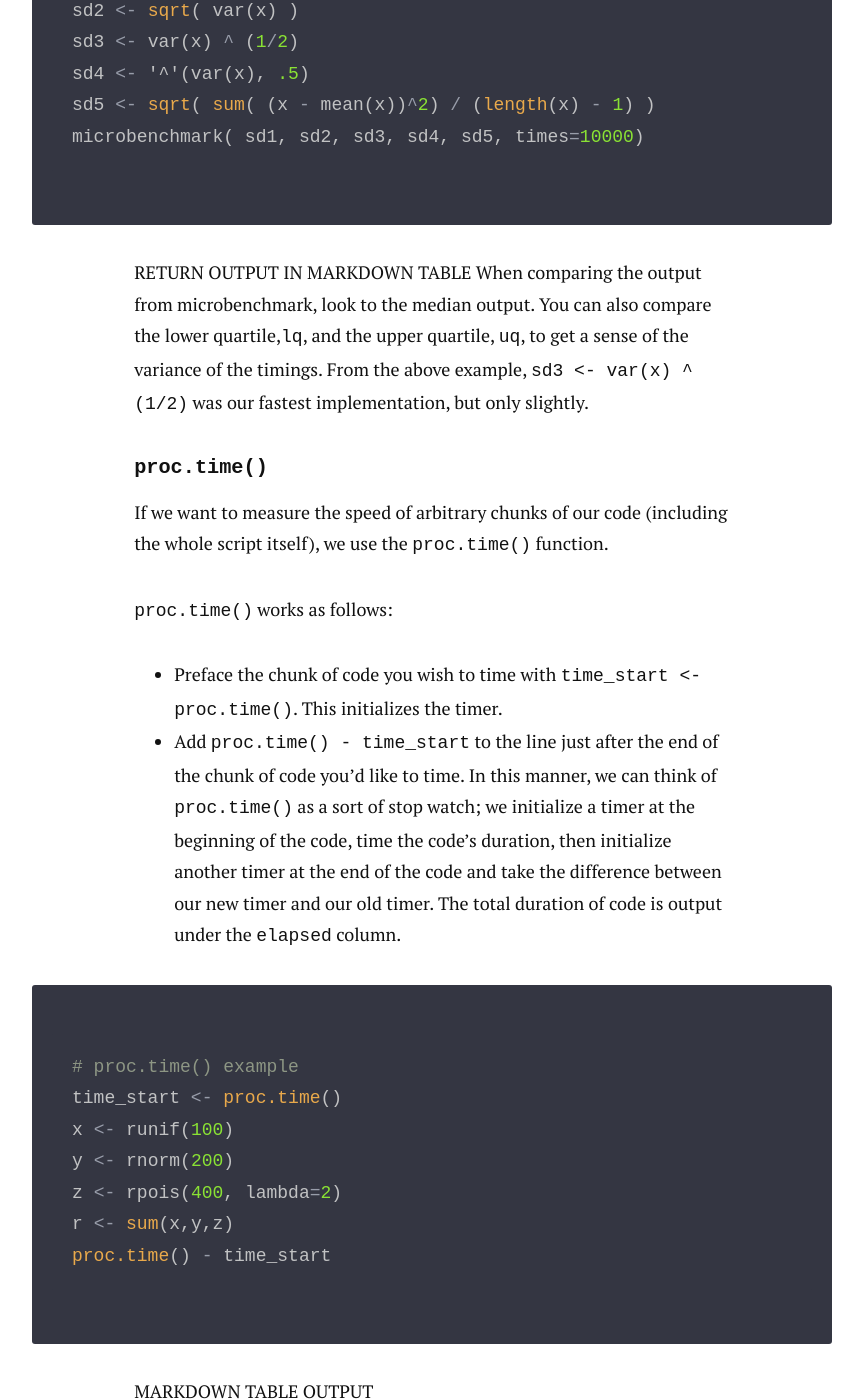
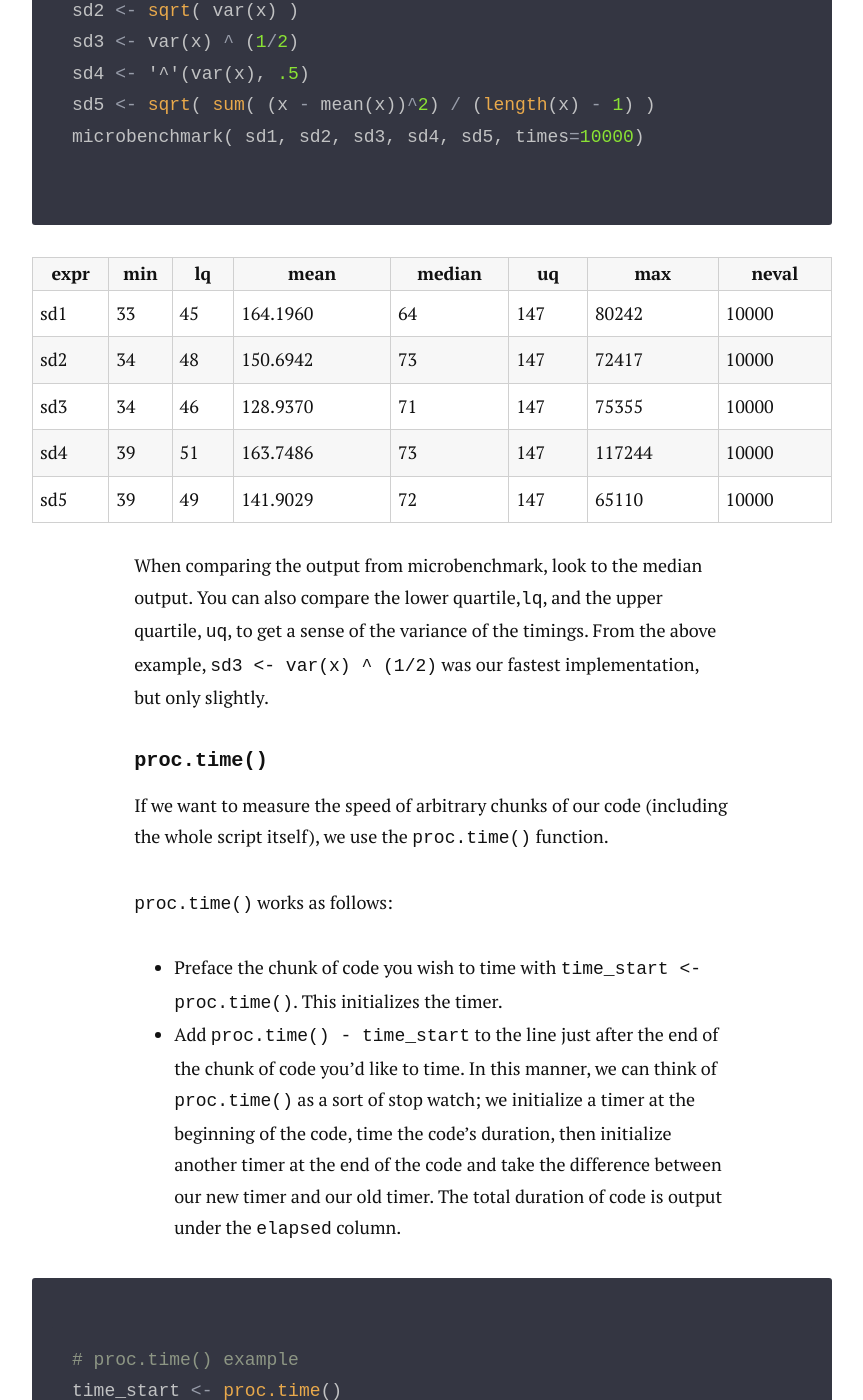
Before and after one commit to jwilber/old_website, a Jekyll site: the page built from _posts/2016-09-30-Writing-More-Efficient-R-Code.markdown, in a window 1280 px wide and 1400 px high, scrolled down 3293 px. Shown: the whole window, without its empty margins (208-1071 px from the left). Built offline with Jekyll 4.4.1, drawn with Linux system fonts in a browser that asks for light colours; nearby versions of some CDN libraries; some of the changed text lies outside the part shown.

Commit message:
Update 2016-09-30-Writing-More-Efficient-R-Code.markdown

````diff
--- a/_posts/2016-09-30-Writing-More-Efficient-R-Code.markdown
+++ b/_posts/2016-09-30-Writing-More-Efficient-R-Code.markdown
@@ -71,7 +71,16 @@ sd4 <- '^'(var(x), .5)
 sd5 <- sqrt( sum( (x - mean(x))^2) / (length(x) - 1) )
 microbenchmark( sd1, sd2, sd3, sd4, sd5, times=10000)
 ```
-RETURN OUTPUT IN MARKDOWN TABLE
+
+
+| expr | min | lq | mean     | median | uq  | max    | neval |
+|------|-----|----|----------|--------|-----|--------|-------|
+| sd1  | 33  | 45 | 164.1960 | 64     | 147 | 80242  | 10000 |
+| sd2  | 34  | 48 | 150.6942 | 73     | 147 | 72417  | 10000 |
+| sd3  | 34  | 46 | 128.9370 | 71     | 147 | 75355  | 10000 |
+| sd4  | 39  | 51 | 163.7486 | 73     | 147 | 117244 | 10000 |
+| sd5  | 39  | 49 | 141.9029 | 72     | 147 | 65110  | 10000 |
+
 When comparing the output from microbenchmark, look to the median output. You can also compare the lower quartile,`lq`, and the upper quartile, `uq`, to get a sense of the variance of the timings. From the above example, `sd3 <- var(x) ^ (1/2)` was our fastest implementation, but only slightly.
 
 #### `proc.time()`
@@ -92,7 +101,10 @@ z <- rpois(400, lambda=2)
 r <- sum(x,y,z)
 proc.time() - time_start
 ```
-MARKDOWN TABLE OUTPUT
+
+| user  | systerm | elapsed |
+|-------|---------|---------|
+| 0.004 | 0.014   | 0.045   |
 
 A quick note - the above three functions are all related in the following ways:
 
````
